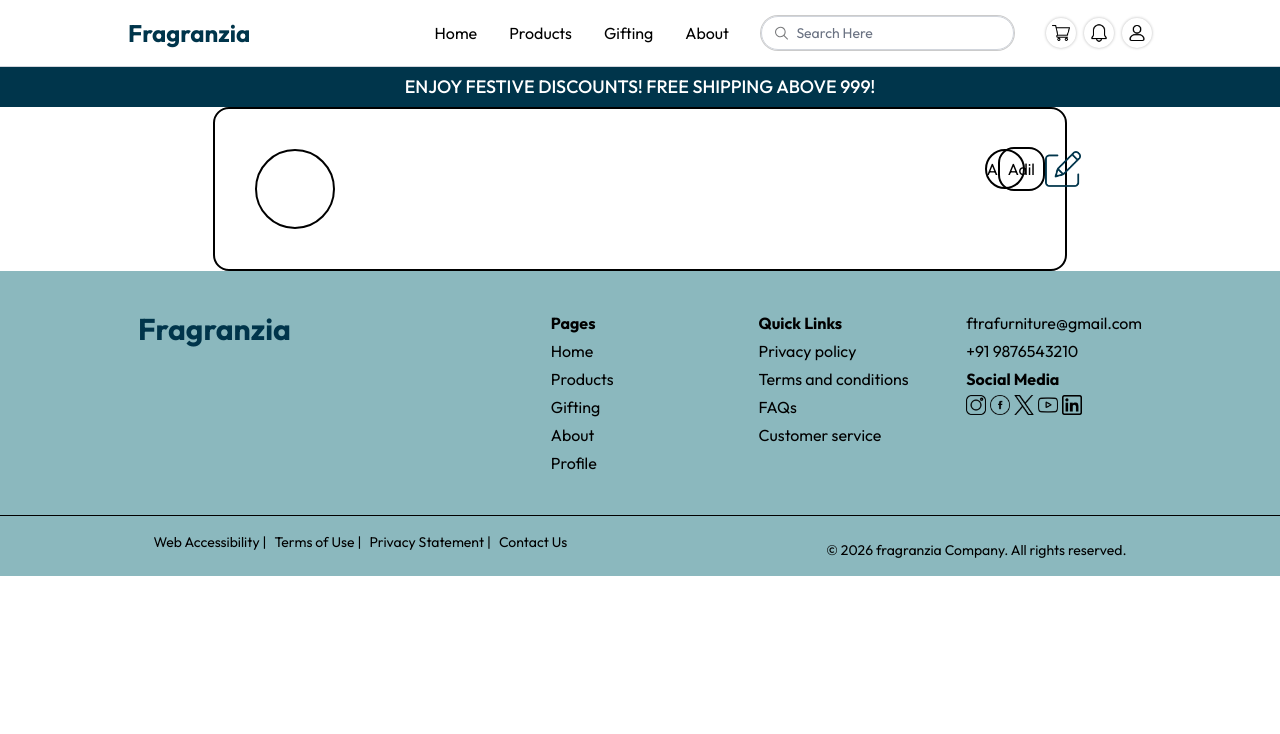
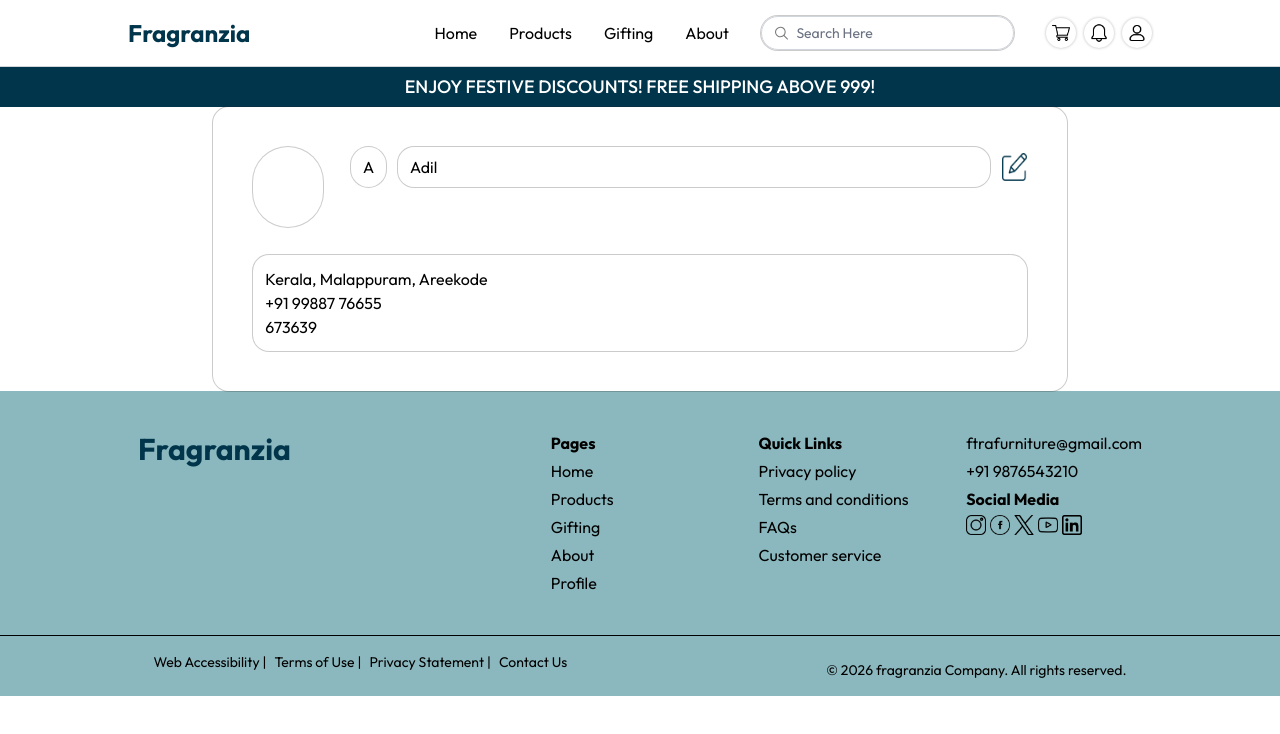
Before and after one commit to adil-dev916/fragranzia-react, a React (Vite) app: page /profile in a window 1280 px wide. Shown: the top 734 px of the page. Built offline with nearby package versions, Linux system fonts and the light colour scheme; a web font is replaced by a local one.

Commit message:
profile section 2% completed

```diff
--- a/src/context/AppContext.jsx
+++ b/src/context/AppContext.jsx
@@ -65,6 +65,9 @@ export const AppContextProvider = ({ children }) => {
     return Math.floor(totalAmount * 100) / 100;
   }
 
+  const forgotPass = () => {
+    toast.error("Woking on progress!")
+  }
   // all alert => adding to single function
   const notificationsAll = () => {
 
@@ -74,7 +77,7 @@ export const AppContextProvider = ({ children }) => {
     <AppContext.Provider
       value={{
         products, navigate, user, setUser, showUserLogin, setShowUserLogin, searchQuery, setSearchQuery,
-        cartItems, addToCart, updateCartItem, removeCartItem, getCartCount, getCartAmount
+        cartItems, addToCart, updateCartItem, removeCartItem, getCartCount, getCartAmount, forgotPass
       }}>
       {children}
     </AppContext.Provider>
--- a/src/pages/AboutPage.jsx
+++ b/src/pages/AboutPage.jsx
@@ -5,6 +5,7 @@ import { assets } from '../assets/assets'
 const AboutPage = () => {
     return (
         <>
+            <title>Fragranzia About</title>
             <div className='m-5 py-5'>
                 <div className='ml-9'>
                     <h1 className='text-[35px] font-semibold'>About Fragraniza</h1>
--- a/src/pages/Homepage.jsx
+++ b/src/pages/Homepage.jsx
@@ -9,6 +9,7 @@ import Navbar from '../components/Navbar.jsx'
 const Homepage = () => {
   return (
     <>
+      <title>Fragranzia Home</title>
       <div className='m-5 py-5'>
 
         <MainBanner />
@@ -58,22 +59,22 @@ const Homepage = () => {
 
         <div className='mt-9 flex justify-between'>
           <div className='flex justify-center items-center w-40 h-40 rounded-full shadow-[0_0_3px_#24242453]'>
-            <img src={assets.productTwo} alt="" className='w-30 h-30'/>
+            <img src={assets.productTwo} alt="" className='w-30 h-30' />
           </div>
           <div className='flex justify-center items-center w-40 h-40 rounded-full shadow-[0_0_3px_#24242453]'>
-            <img src={assets.productThree} alt="" className='w-30 h-30'/>
+            <img src={assets.productThree} alt="" className='w-30 h-30' />
           </div>
           <div className='flex justify-center items-center w-40 h-40 rounded-full shadow-[0_0_3px_#24242453]'>
-            <img src={assets.productFour} alt="" className='w-30 h-30'/>
+            <img src={assets.productFour} alt="" className='w-30 h-30' />
           </div>
           <div className='flex justify-center items-center w-40 h-40 rounded-full shadow-[0_0_3px_#24242453]'>
-            <img src={assets.productFive} alt="" className='w-30 h-30'/>
+            <img src={assets.productFive} alt="" className='w-30 h-30' />
           </div>
           <div className='flex justify-center items-center w-40 h-40 rounded-full shadow-[0_0_3px_#24242453]'>
-            <img src={assets.productSix} alt="" className='w-30 h-30'/>
+            <img src={assets.productSix} alt="" className='w-30 h-30' />
           </div>
           <div className='flex justify-center items-center w-40 h-40 rounded-full shadow-[0_0_3px_#24242453]'>
-            <img src={assets.productSixteen} alt="" className='w-30 h-30'/>
+            <img src={assets.productSixteen} alt="" className='w-30 h-30' />
           </div>
         </div>
 
--- a/src/pages/Login.jsx
+++ b/src/pages/Login.jsx
@@ -1,8 +1,12 @@
-import React from 'react'
+import React, { useContext } from 'react'
 import { assets } from '../assets/assets'
 import { Link } from 'react-router-dom'
+import { AppContext } from '../context/AppContext'
 
 const Login = () => {
+
+  const { forgotPass } = useContext(AppContext)
+
   return (
     <div className="min-h-dvh flex items-center justify-center px-4">
       <div className="w-full max-w-6xl grid grid-cols-1 lg:grid-cols-2 gap-12 bg-white rounded-2xl overflow-hidden">
@@ -42,7 +46,7 @@ const Login = () => {
             <input type="password" placeholder="Enter your password" className="bg-transparent outline-none w-full" />
           </div>
 
-          <div className="text-right text-sm mb-6 cursor-pointer">Forgot password?</div>
+          <div className="text-right text-sm mb-6 cursor-pointer" onClick={forgotPass}>Forgot password?</div>
 
           <button className="bg-primary text-white py-4 rounded text-lg font-medium hover:opacity-90 transition cursor-pointer">Log In</button>
 
--- a/src/pages/ProductPage.jsx
+++ b/src/pages/ProductPage.jsx
@@ -36,6 +36,7 @@ const ProductPage = () => {
 
   return (
     <>
+      <title>Fragranzia Products</title>
       <div className='m-5 py-5'>
 
         <div className="ml-4 sm:ml-6 md:ml-9">
--- a/src/pages/profilepages/ProfilePage.jsx
+++ b/src/pages/profilepages/ProfilePage.jsx
@@ -4,19 +4,31 @@ import { assets } from '../../assets/assets'
 const ProfilePage = () => {
   return (
     <>
-      <div className='flex items-center justify-center'>
-        <div className='border-2 rounded-2xl w-10/12 p-10'>
-          <div className='flex justify-between w-full gap-7'>
-            <div className='border-2 rounded-full w-20 h-20'>
+      <div className='flex items-center justify-center '>
+        <div className='rounded-2xl w-10/12 p-10 shadow-[0_0_0_1px_#2424243c]'>
+          <div className='flex gap-7 w-full'>
+
+            <div className='shadow-[0_0_0_1px_#2424243c] rounded-full w-20 h-20'>
 
             </div>
-            <div className='border-2 rounded-full w-10 h-10 flex items-center justify-between'>
-              <h1>A</h1>
-              <div className='border-2 rounded-2xl p-2'>
+
+            <div className='flex items-center gap-3 rounded-full w-full h-10'>
+              <div className='flex items-center justify-center shadow-[0_0_0_1px_#2424243c] rounded-full w-10 h-full'>
+                <h1>A</h1>
+              </div>
+              <div className='flex justify-start items-center p-3 shadow-[0_0_0_1px_#2424243c] rounded-2xl w-full h-full'>
                 <h2>Adil</h2>
               </div>
-              <img src={assets.editIcon} alt="" />
+              <div className='flex justify-start items-center'>
+                <img src={assets.editIcon} alt="" className='w-7 h-7' />
+              </div>
             </div>
+
+          </div>
+          <div className='flex flex-col justify-start mt-7 p-3 shadow-[0_0_0_1px_#2424243c] rounded-2xl w-full h-full'>
+            <p>Kerala, Malappuram, Areekode</p>
+            <p>+91 99887 76655</p>
+            <p>673639</p>
           </div>
         </div>
       </div>
```
